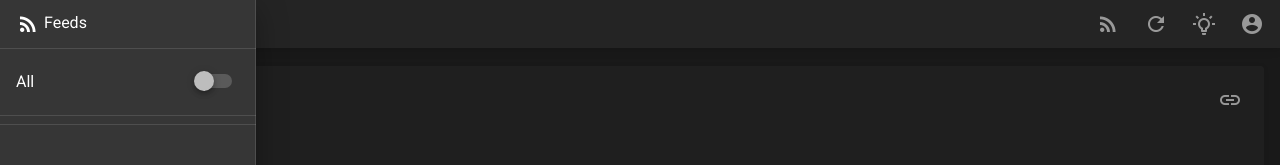
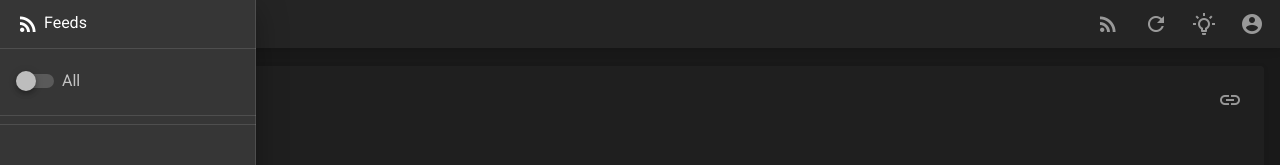
Before and after one commit to human37/feeder, a Vue app: page / in a window 1280 px wide. Both pictures are taken after a click on the button 28 px from the left and 24 px from the top of the page. Shown: the top 165 px of the page. Built offline with nearby package versions, Linux system fonts and the light colour scheme.

Commit message:
filters on the sidebar now work correctly

```diff
--- a/src/components/NavBar.vue
+++ b/src/components/NavBar.vue
@@ -2,7 +2,7 @@
   <div>
     <v-app>
       <v-navigation-drawer v-model="drawer" temporary app>
-        <SideBar :items="feeds" />
+        <SideBar :items="feeds" v-on:childToParent="updateSwitch" />
       </v-navigation-drawer>
       <v-app-bar app dense>
         <v-app-bar-nav-icon @click="drawer = !drawer"></v-app-bar-nav-icon>
@@ -94,6 +94,12 @@ export default {
         return 1;
       }
     },
+    updateSwitch(payload) {
+      let index = this.feeds.findIndex((feed) => feed.url == payload.url);
+      this.feeds[index].is_on = payload.is_on;
+      localStorage.setItem("feeds", JSON.stringify(this.feeds));
+      console.log("updateSwitchcalled: " + payload);
+    },
     async getFeed(url) {
       let data = await axios.post(
         "http://localhost:9000/.netlify/functions/getfeed",
--- a/src/components/SideBar.vue
+++ b/src/components/SideBar.vue
@@ -10,18 +10,16 @@
     </v-list-item>
     <v-divider></v-divider>
     <v-list-item>
-      <v-list-item-content>
-        <v-list-item-title>All</v-list-item-title>
-      </v-list-item-content>
-      <v-switch></v-switch>
+      <v-switch label="All"></v-switch>
     </v-list-item>
     <v-divider></v-divider>
     <v-list>
       <v-list-item v-for="item in items" :key="item.title" link>
-        <v-list-item-content>
-          <v-list-item-title>{{ item.title }}</v-list-item-title>
-        </v-list-item-content>
-        <v-switch v-model="item.is_on"></v-switch>
+        <v-switch
+          v-model="item.is_on"
+          :label="item.title"
+          @change="$emit('childToParent', { url: item.url, is_on: item.is_on })"
+        ></v-switch>
       </v-list-item>
       <v-divider></v-divider>
     </v-list>
@@ -31,6 +29,11 @@
 <script>
 export default {
   name: "SideBar",
+  data() {
+    return {
+      switch_state: true,
+    };
+  },
   props: {
     items: {
       type: Array,
```
